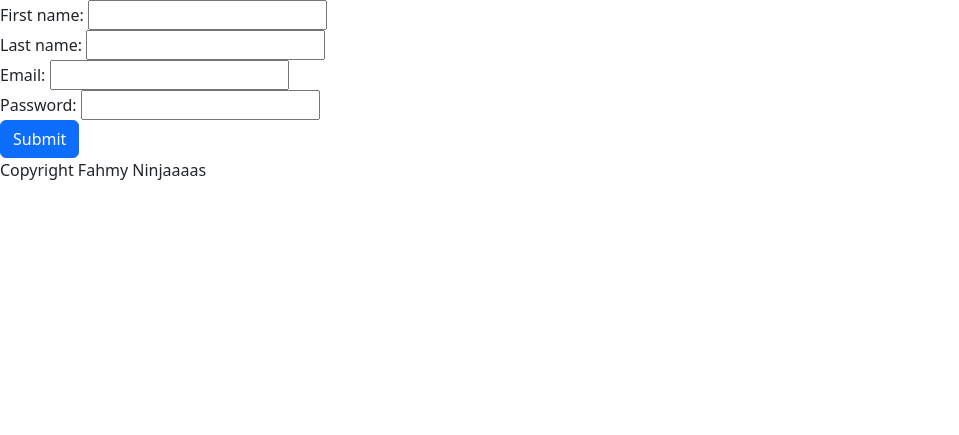
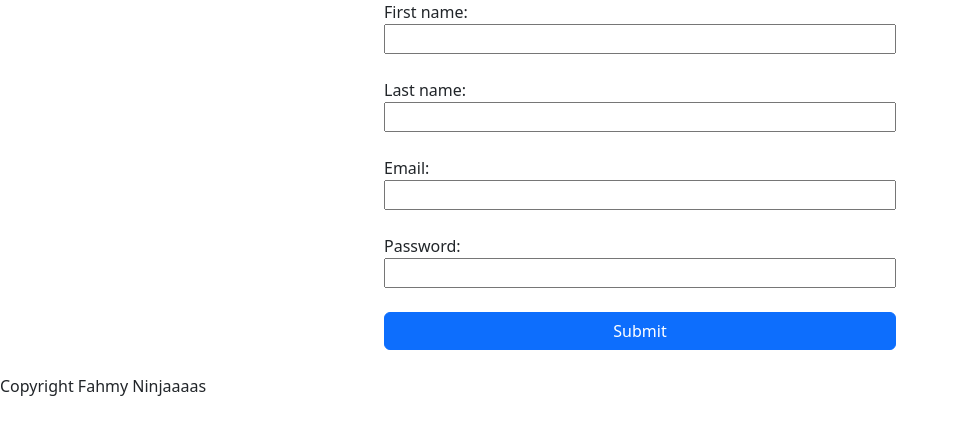
Before and after one commit to Ofahmy143/Form, a PHP site: page / in a window 1280 px wide. Shown: the top 435 px of the page, without its empty margins (0-959 px from the left). Run offline with PHP 8.4, Linux system fonts and the light colour scheme.

Commit message:
Add CSS for form

```diff
--- a/header.php
+++ b/header.php
@@ -5,6 +5,7 @@
     <meta http-equiv="X-UA-Compatible" content="IE=edge">
     <meta name="viewport" content="width=device-width, initial-scale=1.0">
     <link href="https://cdn.jsdelivr.net/npm/bootstrap@5.2.2/dist/css/bootstrap.min.css" rel="stylesheet" integrity="sha384-Zenh87qX5JnK2Jl0vWa8Ck2rdkQ2Bzep5IDxbcnCeuOxjzrPF/et3URy9Bv1WTRi" crossorigin="anonymous">
+    <link rel = "stylesheet" href="styles.css">
     <title>Document</title>
 
 </head>
--- a/index.php
+++ b/index.php
@@ -1,5 +1,7 @@
 
 <?php include('header.php');?>
+
+<section>
 <form action="" method ="POST">
 
 <label>First name:</label>
@@ -19,5 +21,6 @@
 
 </form>
 
+</section>
 
 <?php include('footer.php');?>
--- /dev/null
+++ b/styles.css
@@ -0,0 +1,12 @@
+form{
+display: flex;
+flex-direction: column;
+justify-content: center;
+width:40%
+
+}
+
+section{
+    display: flex;
+    justify-content: center;
+}
```
